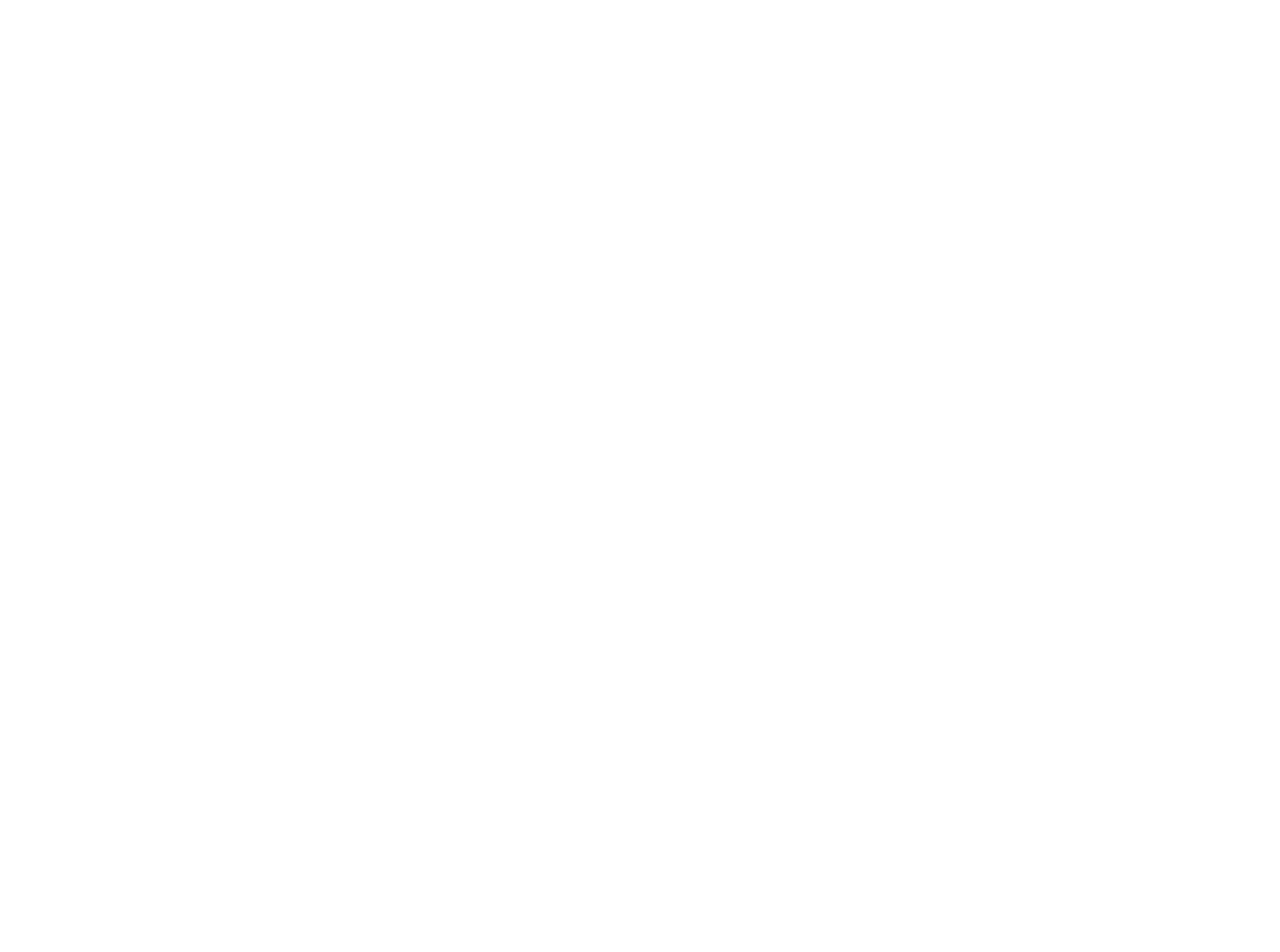
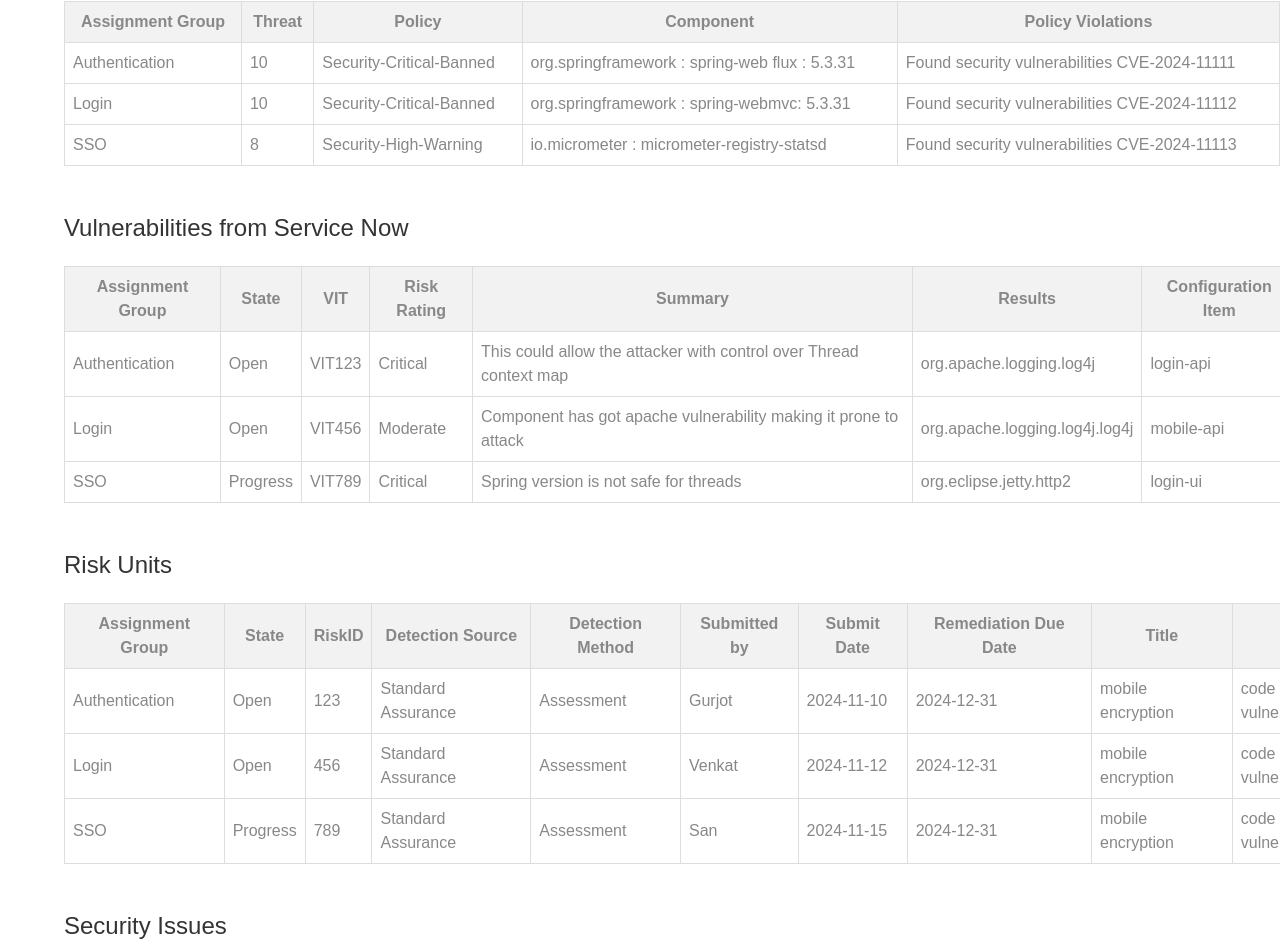
Before and after one commit to mrunmayid/dfs-threat-radar, a React (Vite) app: page /dashboard in a window 1280 px wide. Shown: the part 843-1795 px from the top of the page. Before the commit the page ends 828 px from the top, so only its background shows below. Built offline with nearby package versions, Linux system fonts and the light colour scheme.

Commit message:
Adding tables
adding tables

```diff
--- a/src/Dashboard.tsx
+++ b/src/Dashboard.tsx
@@ -1,7 +1,8 @@
-import { Typography } from "@mui/material";
+import { Link, Typography } from "@mui/material";
 import React from "react";
 import { Doughnut, Bar } from "react-chartjs-2";
 import styled from "styled-components";
+import issuesData from "./assets/completeIssuesJson";
 import {
   Chart as ChartJS,
   CategoryScale,
@@ -12,6 +13,7 @@
   Legend,
   ArcElement,
 } from "chart.js";
+import IssuesTable from "./IssuesTable";
 
 ChartJS.register(
   CategoryScale,
@@ -70,6 +72,25 @@
   display: "flex",
   justifyContent: "space-around",
 });
+const TableWrapper = styled("div")({
+  display: "flex",
+  flexDirection: "column",
+  p: {
+    marginBottom: "0",
+    fontSize: "1.5rem",
+    color: "#333",
+  },
+});
+
+const StyledLink = styled(Link)({
+  "&.MuiLink-root": { color: "#fff", textDecorationColor: "#fff" },
+});
+
+const Container = styled.div`
+  display: flex;
+  justify-content: space-between;
+  margin: 20px 0;
+`;
 
 const Dashboard: React.FC = () => {
   const doughnutChatData = {
@@ -126,19 +147,19 @@
       <Container>
         <StyledBusinessUnits bgColor="#52c6ff">
           <h3>Total Risk Units</h3>
-          <p>3</p>
+          <StyledLink href="#risk-units-table">3</StyledLink>
         </StyledBusinessUnits>
         <StyledBusinessUnits bgColor="#d71216">
           <h3>Total Nexus Issues</h3>
-          <p>3</p>
+          <StyledLink href="#nexus-issues-table">3</StyledLink>
         </StyledBusinessUnits>
         <StyledBusinessUnits bgColor="#fd7922">
           <h3>Total Container Vulnerabilities</h3>
-          <p>2</p>
+          <StyledLink href="#vulnerabilities-table">3</StyledLink>
         </StyledBusinessUnits>
         <StyledBusinessUnits bgColor="#fed077">
-          <h3>Total Secrity Issues</h3>
-          <p>3</p>
+          <h3>Total Security Issues</h3>
+          <StyledLink href="#security-table">3</StyledLink>
         </StyledBusinessUnits>
       </Container>
 
@@ -167,20 +188,32 @@
               component="div"
               style={{ textAlign: "center" }}
             >
-              Application Compliance
+              Application Security
             </Typography>
             <Doughnut data={doughnutChatData} />
           </div>
         </section>
       </ChartContainer>
+
+      <TableWrapper id="nexus-issues-table">
+        <p>Nexus Issues</p>
+        <IssuesTable data={issuesData.NexusIqIssues} />
+      </TableWrapper>
+      <TableWrapper id="vulnerabilities-table">
+        <p>Vulnerabilities from Service Now</p>
+        <IssuesTable data={issuesData.Vulnerabilities} />
+      </TableWrapper>
+
+      <TableWrapper id="risk-units-table">
+        <p>Risk Units</p>
+        <IssuesTable data={issuesData.RiskUnits} />
+      </TableWrapper>
+      <TableWrapper id="security-table">
+        <p>Security Issues</p>
+        <IssuesTable data={issuesData.Security} />
+      </TableWrapper>
     </div>
   );
 };
 
-const Container = styled.div`
-  display: flex;
-  justify-content: space-between;
-  margin: 20px 0;
-`;
-
 export default Dashboard;
--- /dev/null
+++ b/src/IssuesTable.tsx
@@ -0,0 +1,56 @@
+import React from "react";
+import styled from "styled-components";
+
+const TableContainer = styled.div`
+  margin: 20px 0;
+  overflow-x: auto;
+`;
+
+const Table = styled.table`
+  width: 100%;
+  border-collapse: collapse;
+`;
+
+const Th = styled.th`
+  border: 1px solid #ddd;
+  padding: 8px;
+  background-color: #f2f2f2;
+`;
+
+const Td = styled.td`
+  border: 1px solid #ddd;
+  padding: 8px;
+`;
+
+const IssuesTable = ({ data }) => {
+  if (!data || data.length === 0) {
+    return <p>No data available</p>;
+  }
+
+  const headers = Object.keys(data[0]);
+
+  return (
+    <TableContainer>
+      <Table>
+        <thead>
+          <tr>
+            {headers.map((header, index) => (
+              <Th key={index}>{header}</Th>
+            ))}
+          </tr>
+        </thead>
+        <tbody>
+          {data.map((row, rowIndex) => (
+            <tr key={rowIndex}>
+              {headers.map((header, colIndex) => (
+                <Td key={colIndex}>{row[header]}</Td>
+              ))}
+            </tr>
+          ))}
+        </tbody>
+      </Table>
+    </TableContainer>
+  );
+};
+
+export default IssuesTable;
--- /dev/null
+++ b/src/assets/completeIssuesJson.ts
@@ -0,0 +1,122 @@
+const issuesJson = {
+  NexusIqIssues: [
+    {
+      "Assignment Group": "Authentication",
+      Threat: 10,
+      Policy: "Security-Critical-Banned",
+      Component: "org.springframework : spring-web flux : 5.3.31",
+      "Policy Violations": "Found security vulnerabilities CVE-2024-11111",
+      "Risk Remediations": "Upgrade to 6.1.14",
+    },
+    {
+      "Assignment Group": "Login",
+      Threat: 10,
+      Policy: "Security-Critical-Banned",
+      Component: "org.springframework : spring-webmvc: 5.3.31",
+      "Policy Violations": "Found security vulnerabilities CVE-2024-11112",
+      "Risk Remediations": "Upgrade to 6.1.12",
+    },
+    {
+      "Assignment Group": "SSO",
+      Threat: 8,
+      Policy: "Security-High-Warning",
+      Component: "io.micrometer : micrometer-registry-statsd",
+      "Policy Violations": "Found security vulnerabilities CVE-2024-11113",
+      "Risk Remediations": "Upgrade to 6.1.16",
+    },
+  ],
+  Vulnerabilities: [
+    {
+      "Assignment Group": "Authentication",
+      State: "Open",
+      VIT: "VIT123",
+      "Risk Rating": "Critical",
+      Summary:
+        "This could allow the attacker with control over Thread context map",
+      Results: "org.apache.logging.log4j",
+      "Configuration Item": "login-api",
+      "Remediation Target": "2024-12-31",
+    },
+    {
+      "Assignment Group": "Login",
+      State: "Open",
+      VIT: "VIT456",
+      "Risk Rating": "Moderate",
+      Summary:
+        "Component has got apache vulnerability making it prone to attack",
+      Results: "org.apache.logging.log4j.log4j",
+      "Configuration Item": "mobile-api",
+      "Remediation Target": "2024-12-31",
+    },
+    {
+      "Assignment Group": "SSO",
+      State: "Progress",
+      VIT: "VIT789",
+      "Risk Rating": "Critical",
+      Summary: "Spring version is not safe for threads",
+      Results: "org.eclipse.jetty.http2",
+      "Configuration Item": "login-ui",
+      "Remediation Target": "2024-12-31",
+    },
+  ],
+  RiskUnits: [
+    {
+      "Assignment Group": "Authentication",
+      State: "Open",
+      RiskID: 123,
+      "Detection Source": "Standard Assurance",
+      "Detection Method": "Assessment",
+      "Submitted by": "Gurjot",
+      "Submit Date": "2024-11-10",
+      "Remediation Due Date": "2024-12-31",
+      Title: "mobile encryption",
+      Description: "code has some vulnerabilities",
+    },
+    {
+      "Assignment Group": "Login",
+      State: "Open",
+      RiskID: 456,
+      "Detection Source": "Standard Assurance",
+      "Detection Method": "Assessment",
+      "Submitted by": "Venkat",
+      "Submit Date": "2024-11-12",
+      "Remediation Due Date": "2024-12-31",
+      Title: "mobile encryption",
+      Description: "code has some vulnerabilities",
+    },
+    {
+      "Assignment Group": "SSO",
+      State: "Progress",
+      RiskID: 789,
+      "Detection Source": "Standard Assurance",
+      "Detection Method": "Assessment",
+      "Submitted by": "San",
+      "Submit Date": "2024-11-15",
+      "Remediation Due Date": "2024-12-31",
+      Title: "mobile encryption",
+      Description: "code has some vulnerabilities",
+    },
+  ],
+  Security: [
+    {
+      "Assignment Group": "Authentication",
+      "Custom Code Score": 80,
+      "Library Score": 87,
+      "Overall Score": 80,
+    },
+    {
+      "Assignment Group": "Login",
+      "Custom Code Score": 65,
+      "Library Score": 45,
+      "Overall Score": 60,
+    },
+    {
+      "Assignment Group": "SSO",
+      "Custom Code Score": 60,
+      "Library Score": 78,
+      "Overall Score": 65,
+    },
+  ],
+};
+
+export default issuesJson;
```
